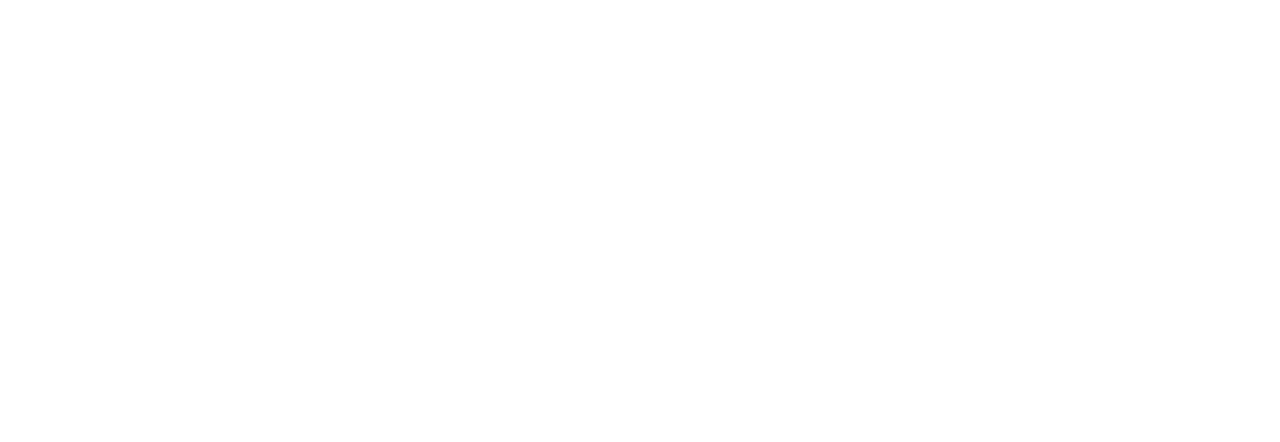
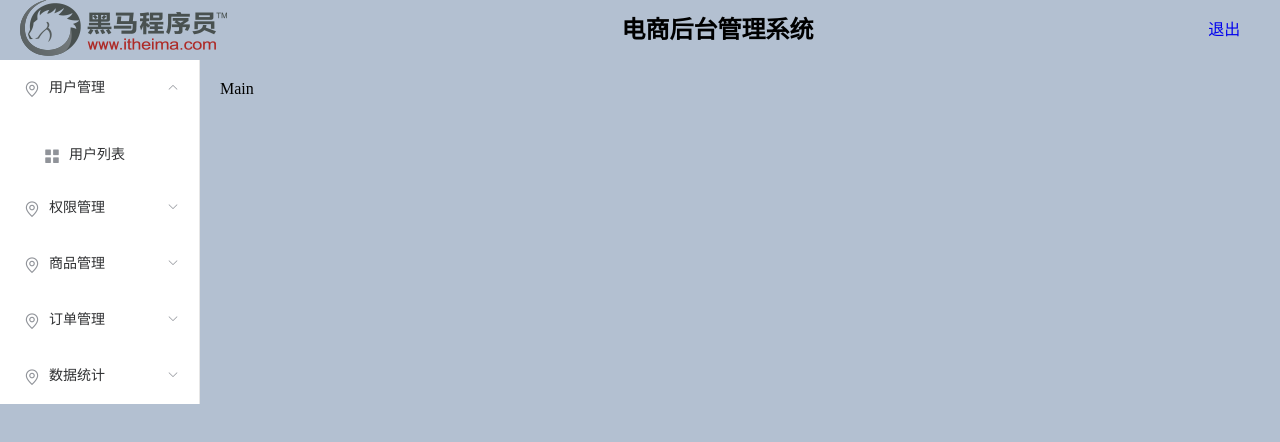
Before and after one commit to dabai0916/shopm, a Vue app: page /#/ in a window 1280 px wide. Shown: the top 442 px of the page. Built offline with nearby package versions, Linux system fonts and the light colour scheme; sample sign-in values are in the browser's storage.

Commit message:
'home完成'

```diff
--- a/src/components/home.vue
+++ b/src/components/home.vue
@@ -1,13 +1,131 @@
 <template>
-    <div>home</div>
+  <el-container class="container">
+    <el-header>
+      <el-row>
+        <el-col :span="4">
+          <img src="@/assets/logo.png" alt="图片加载失败">
+        </el-col>
+        <el-col :span="19" class="middle">
+          <h2>电商后台管理系统</h2>
+        </el-col>
+        <el-col :span="1">
+          <div class="grid-content bg-purple">
+            <a href="#" class="loginout" @click="handleBack">退出</a>
+          </div>
+        </el-col>
+      </el-row>
+    </el-header>
+    <el-container>
+      <el-aside width="200px" class="aside">
+        <el-menu
+            :default-openeds="['1']"
+            :unique-opened="true"
+            >
+          <el-submenu index="1">
+            <template slot="title">
+              <i class="el-icon-location-outline"></i>用户管理
+            </template>
+            <el-menu-item-group>
+                <el-menu-item index="1-1">
+                    <i class="el-icon-menu"></i>用户列表
+                </el-menu-item>
+            </el-menu-item-group>
+          </el-submenu>
+          <el-submenu index="2">
+            <template slot="title">
+              <i class="el-icon-location-outline"></i>权限管理
+            </template>
+            <el-menu-item-group>
+                <el-menu-item index="2-1">
+                    <i class="el-icon-menu"></i>角色列表
+                </el-menu-item>
+                <el-menu-item index="2-2">
+                    <i class="el-icon-menu"></i>权限列表
+                </el-menu-item>
+            </el-menu-item-group>
+          </el-submenu>
+          <el-submenu index="3">
+            <template slot="title">
+              <i class="el-icon-location-outline"></i>商品管理
+            </template>
+            <el-menu-item-group>
+                <el-menu-item index="3-1">
+                    <i class="el-icon-menu"></i>商品列表
+                </el-menu-item>
+                <el-menu-item index="3-2">
+                    <i class="el-icon-menu"></i>分类参数
+                </el-menu-item>
+                <el-menu-item index="3-3">
+                    <i class="el-icon-menu"></i>商品分类
+                </el-menu-item>
+            </el-menu-item-group>
+          </el-submenu>
+          <el-submenu index="4">
+            <template slot="title">
+              <i class="el-icon-location-outline"></i>订单管理
+            </template>
+            <el-menu-item-group>
+                <el-menu-item index="4-1">
+                    <i class="el-icon-menu"></i>订单列表
+                </el-menu-item>
+            </el-menu-item-group>
+          </el-submenu>
+          <el-submenu index="5">
+            <template slot="title">
+              <i class="el-icon-location-outline"></i>数据统计
+            </template>
+            <el-menu-item-group>
+                <el-menu-item index="5-1">
+                    <i class="el-icon-menu"></i>数据报表
+                </el-menu-item>
+            </el-menu-item-group>
+          </el-submenu>
+        </el-menu>
+      </el-aside>
+      <el-main class="main">Main</el-main>
+    </el-container>
+  </el-container>
 </template>
 
 <script>
 export default {
-
-}
+    beforeMount () {
+        if (!localStorage.getItem('token')) {
+            this.$router.push({
+                name: 'login'
+            })
+        }
+    },
+    methods: {
+        handleBack() {
+            //清除token
+            localStorage.clear()
+            this.$router.push({
+                name: 'login'
+            })
+            this.$message.warning('退出成功')
+        }
+    }
+};
 </script>
 
 <style>
-
+.container {
+  background: #b3c0d1;
+  height: 100%;
+}
+.middle {
+  text-align: center;
+  line-height: 60px;
+}
+.aside {
+  /*  */
+}
+.main {
+  /* background: blue; */
+}
+.loginout {
+  line-height: 60px;
+  text-decoration: none;
+}
 </style>
--- a/src/router/index.js
+++ b/src/router/index.js
@@ -11,7 +11,7 @@
       name: 'login',
       component: Login
     }, {
-      path: '/home',
+      path: '/',
       name: 'home',
       component: Home
     }
```
Also changed, not shown: src/assets/logo.png (added).
